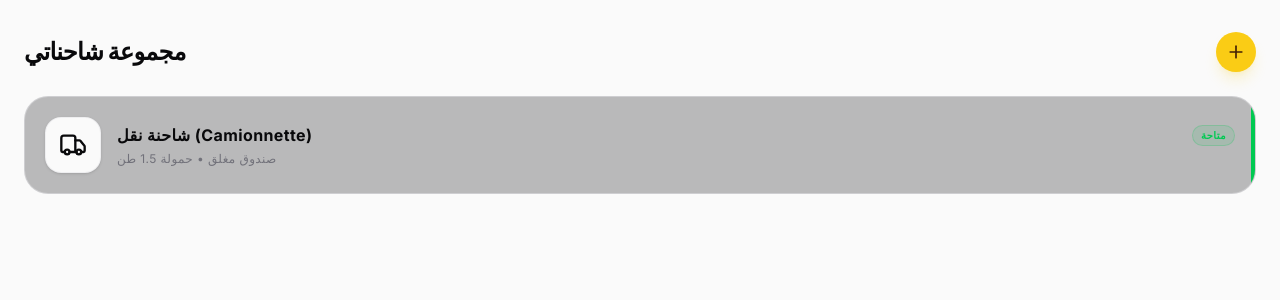
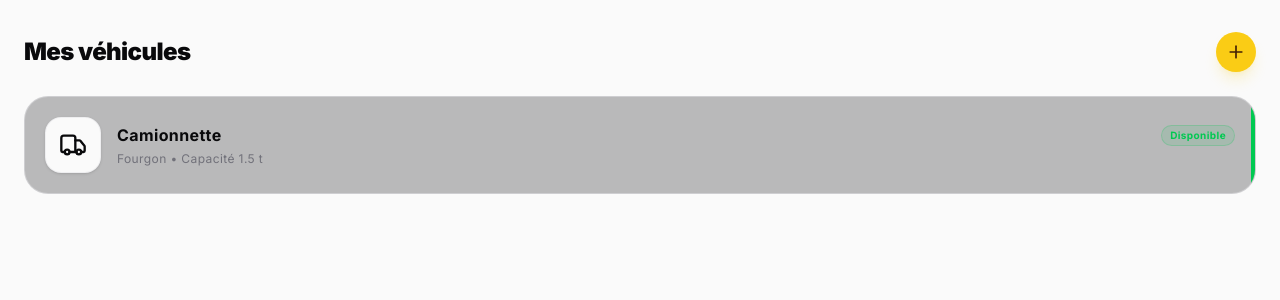
Before and after one commit to azizzianiz88-ai/courssa, a Next.js app: page /driver/trucks in a window 1280 px wide. Shown: the top 300 px of the page. Built offline with nearby package versions, Linux system fonts and the light colour scheme.

Commit message:
chore: Translate bottom navigation pages to French

```diff
--- a/src/app/driver/history/page.tsx
+++ b/src/app/driver/history/page.tsx
@@ -7,7 +7,7 @@ export default function HistoryPage() {
   return (
     <div className="min-h-screen bg-background p-4 md:p-6">
       <div className="flex items-center justify-between mb-6 pt-2">
-        <h1 className="text-2xl font-black text-foreground tracking-tight">السجل والأرباح</h1>
+        <h1 className="text-2xl font-black text-foreground tracking-tight">Historique & Revenus</h1>
         <button className="w-10 h-10 rounded-full bg-accent/50 flex items-center justify-center active:bg-accent transition-colors">
           <Download size={18} className="text-muted-foreground" />
         </button>
@@ -22,9 +22,9 @@ export default function HistoryPage() {
           <div className="w-16 h-16 bg-accent/50 rounded-full flex items-center justify-center mb-4">
             <Clock size={32} className="text-muted-foreground/50" />
           </div>
-          <h2 className="text-lg font-bold mb-2">السجل فارغ</h2>
+          <h2 className="text-lg font-bold mb-2">Historique vide</h2>
           <p className="text-sm text-muted-foreground">
-            لم تقم بإكمال أي رحلة بعد. رحلاتك السابقة ستظهر هنا في المستقبل!
+            Vous n'avez pas encore terminé de course. Vos courses précédentes apparaîtront ici à l'avenir!
           </p>
         </motion.div>
       </div>
--- a/src/app/driver/offers/page.tsx
+++ b/src/app/driver/offers/page.tsx
@@ -7,7 +7,7 @@ export default function OffersPage() {
   return (
     <div className="min-h-screen bg-background p-4 md:p-6">
       <div className="flex items-center justify-between mb-6 pt-2">
-        <h1 className="text-2xl font-black text-foreground tracking-tight">العروض</h1>
+        <h1 className="text-2xl font-black text-foreground tracking-tight">Offres</h1>
         <div className="w-10 h-10 rounded-full bg-accent/50 flex items-center justify-center">
           <Search size={20} className="text-muted-foreground" />
         </div>
@@ -22,9 +22,9 @@ export default function OffersPage() {
           <div className="w-16 h-16 bg-blue-500/10 rounded-full flex items-center justify-center mb-4">
             <Receipt size={32} className="text-blue-500" />
           </div>
-          <h2 className="text-lg font-bold mb-2">لا توجد عروض نشطة</h2>
+          <h2 className="text-lg font-bold mb-2">Aucune offre active</h2>
           <p className="text-sm text-muted-foreground">
-            قم بالعودة للرئيسية وتقديم عروض أسعار على الطلبات القريبة لتظهر هنا.
+            Retournez à l'accueil et proposez vos tarifs sur les demandes à proximité pour qu'elles apparaissent ici.
           </p>
         </motion.div>
       </div>
--- a/src/app/driver/trips/page.tsx
+++ b/src/app/driver/trips/page.tsx
@@ -7,7 +7,7 @@ export default function TripsPage() {
   return (
     <div className="min-h-screen bg-background p-4 md:p-6">
       <div className="flex items-center justify-between mb-6 pt-2">
-        <h1 className="text-2xl font-black text-foreground tracking-tight">الرحلات الحالية</h1>
+        <h1 className="text-2xl font-black text-foreground tracking-tight">Courses en cours</h1>
       </div>
 
       <div className="flex justify-center items-center h-[50vh]">
@@ -19,13 +19,13 @@ export default function TripsPage() {
           <div className="w-16 h-16 bg-green-500/10 rounded-full flex items-center justify-center mb-4">
             <MapPin size={32} className="text-green-500" />
           </div>
-          <h2 className="text-lg font-bold mb-2">ليس لديك أي رحلة نشطة</h2>
+          <h2 className="text-lg font-bold mb-2">Vous n'avez aucune course active</h2>
           <p className="text-sm text-muted-foreground mb-6">
-            ستظهر هنا الرحلة فور قيام العميل بقبول عرضك وموافقتك النهائية.
+            La course apparaîtra ici dès que le client acceptera votre offre et que vous confirmerez.
           </p>
           <button className="bg-foreground text-background px-6 py-3 rounded-xl font-bold flex items-center gap-2 active:scale-95 transition-transform">
             <Navigation size={18} />
-            البحث عن طلبات
+            Rechercher des courses
           </button>
         </motion.div>
       </div>
--- a/src/app/driver/trucks/page.tsx
+++ b/src/app/driver/trucks/page.tsx
@@ -7,7 +7,7 @@ export default function TrucksPage() {
   return (
     <div className="min-h-screen bg-background p-4 md:p-6">
       <div className="flex items-center justify-between mb-6 pt-2">
-        <h1 className="text-2xl font-black text-foreground tracking-tight">مجموعة شاحناتي</h1>
+        <h1 className="text-2xl font-black text-foreground tracking-tight">Mes véhicules</h1>
         <button className="w-10 h-10 rounded-full bg-primary flex items-center justify-center shadow-lg shadow-primary/20 active:scale-95 transition-transform">
           <Plus size={20} className="text-primary-foreground" />
         </button>
@@ -25,12 +25,12 @@ export default function TrucksPage() {
           </div>
           <div className="flex-1">
             <div className="flex items-center justify-between mb-1">
-              <h3 className="font-bold text-foreground">شاحنة نقل (Camionnette)</h3>
+              <h3 className="font-bold text-foreground">Camionnette</h3>
               <span className="text-[10px] bg-green-500/10 text-green-500 font-bold px-2 py-0.5 rounded-full border border-green-500/20">
-                متاحة
+                Disponible
               </span>
             </div>
-            <p className="text-xs text-muted-foreground">صندوق مغلق • حمولة 1.5 طن</p>
+            <p className="text-xs text-muted-foreground">Fourgon • Capacité 1.5 t</p>
           </div>
         </motion.div>
       </div>
--- a/src/components/DriverBottomNav.tsx
+++ b/src/components/DriverBottomNav.tsx
@@ -9,11 +9,11 @@ export function DriverBottomNav() {
   const pathname = usePathname();
 
   const navItems = [
-    { name: "الرئيسية", href: "/driver", icon: Home },
-    { name: "العروض", href: "/driver/offers", icon: Receipt },
-    { name: "الرحلات", href: "/driver/trips", icon: MapPin },
-    { name: "شاحناتي", href: "/driver/trucks", icon: Truck },
-    { name: "السجل", href: "/driver/history", icon: Clock },
+    { name: "Accueil", href: "/driver", icon: Home },
+    { name: "Offres", href: "/driver/offers", icon: Receipt },
+    { name: "Courses", href: "/driver/trips", icon: MapPin },
+    { name: "Véhicules", href: "/driver/trucks", icon: Truck },
+    { name: "Historique", href: "/driver/history", icon: Clock },
   ];
 
   return (
```
